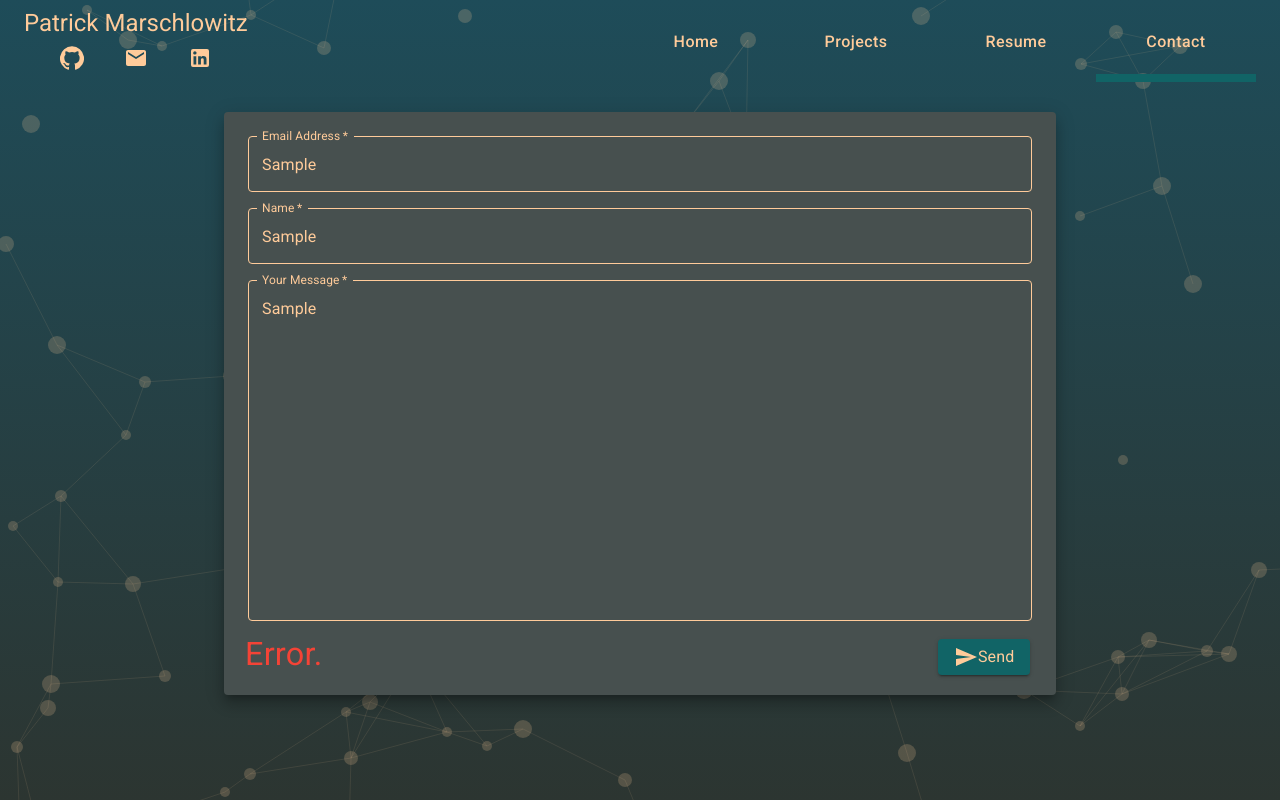
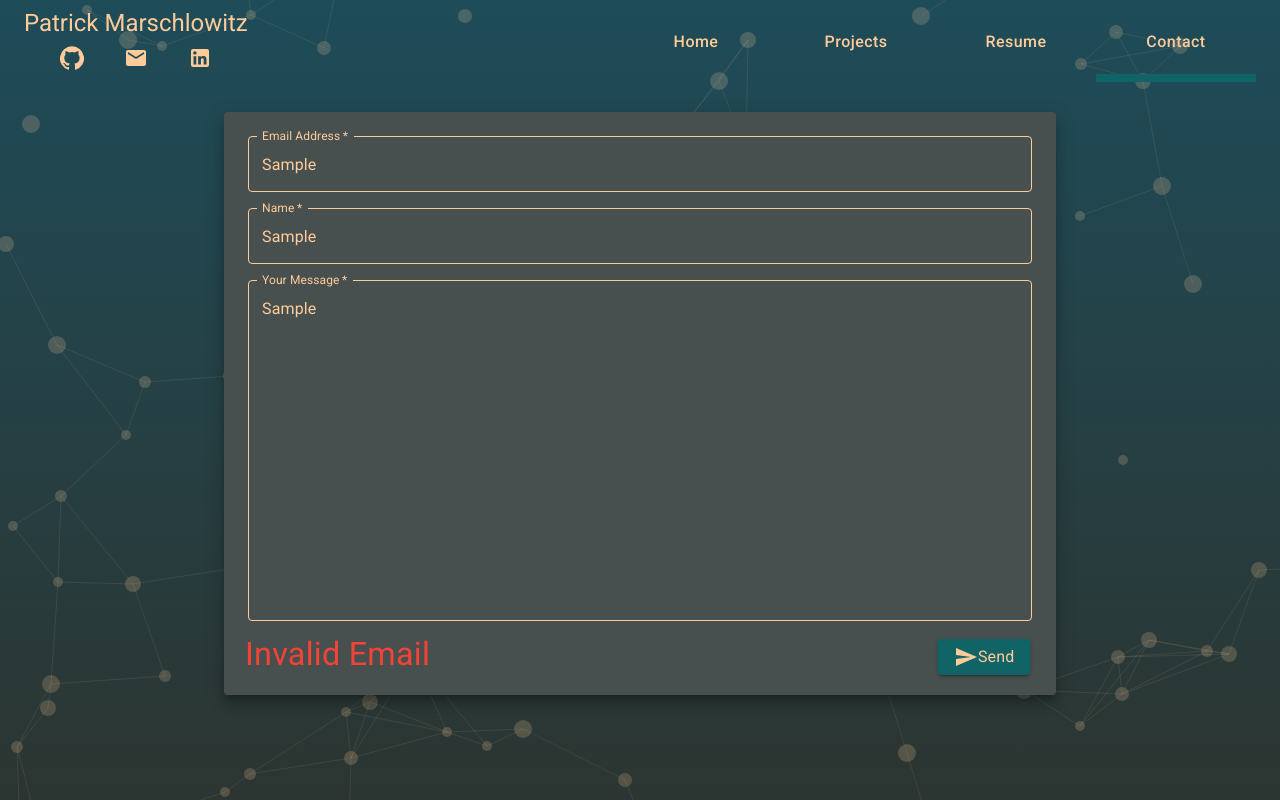
Before and after one commit to Drasek-25/Portfolio, a React (Create React App) app: page /contact in a window 1280 px wide. Both pictures are taken after typing "Sample", "Sample", "Sample" into the empty fields and a click on the button "Send". Built offline with nearby package versions, Linux system fonts and the light colour scheme; no server answers.

Commit message:
added form validation to contact form, includes changing error state to include a key value for error text, also fixed a minor console error regarding unused imports in data.js

```diff
--- a/src/components/data/data.js
+++ b/src/components/data/data.js
@@ -1,10 +1,10 @@
 import breakout from "./images/breakout.PNG";
 import canvasani from "./images/canvasani.PNG";
-import github from "./images/github.PNG";
+// import github from "./images/github.PNG";
 import hackernews from "./images/hackerNews.PNG";
 import portfolio from "./images/portfolio.PNG";
 import timetracker from "./images/timetracker.PNG";
-import weather from "./images/weather.PNG";
+// import weather from "./images/weather.PNG";
 
 // const placeHolderImgUrl = "https://picsum.photos/288/162";
 
--- a/src/components/views/Contact.js
+++ b/src/components/views/Contact.js
@@ -47,7 +47,11 @@ const Contact = () => {
    };
    const [form, setForm] = useState(initialState);
    const [loading, setLoading] = useState(false);
-   const [error, setError] = useState(false);
+   const initialError = {
+      bool: false,
+      errorText: "",
+   };
+   const [error, setError] = useState(initialError);
    const [success, setSuccess] = useState(false);
 
    const handleInput = (e) => {
@@ -56,11 +60,28 @@ const Contact = () => {
 
    //found at 'https://medium.com/@levvi/how-to-use-google-forms-as-a-free-email-service-for-your-custom-react-form-or-any-other-1aa837422a4'
    const handleSendMessage = () => {
+      if (
+         !/^[a-zA-Z0-9.!#$%&'*+/=?^_`{|}~-]+@[a-zA-Z0-9-]+(?:\.[a-zA-Z0-9-]+)*$/.test(
+            form.email
+         )
+      ) {
+         setError({ bool: true, errorText: "Invalid Email" });
+         setLoading(false);
+         return;
+      } else if (form.name.length < 1) {
+         setError({ bool: true, errorText: "Name Field Blank" });
+         setLoading(false);
+         return;
+      } else if (form.message.length < 1) {
+         setError({ bool: true, errorText: "Message Field Blank" });
+         setLoading(false);
+         return;
+      }
       setLoading(true);
-      setError(false);
+      setError(initialError);
       setSuccess(false);
 
-      //after creating form open 'send' and go to the link
+      //after creating form, open 'send' and go to the link
       //on the public form inspect the input fields for 'entry.numbers'
       //and for the action='url' in the form tag
       const ACTION_URL =
@@ -78,13 +99,13 @@ const Contact = () => {
          .post(CORS_PROXY + ACTION_URL, formData)
          .then(() => {
             setLoading(false);
-            setError(false);
+            setError(initialError);
             setSuccess(true);
             setForm(initialState);
          })
          .catch(() => {
             setLoading(false);
-            setError(true);
+            setError({ bool: true, errorText: "Email Failed" });
             setSuccess(false);
          });
    };
@@ -129,10 +150,10 @@ const Contact = () => {
                            <Typography variant="h4">Sending...</Typography>
                         </Box>
                      )}
-                     {error && (
+                     {error.bool && (
                         <Box m="5px" display="flex">
                            <Typography variant="h4" color="error">
-                              Error.
+                              {error.errorText}
                            </Typography>
                         </Box>
                      )}
```
